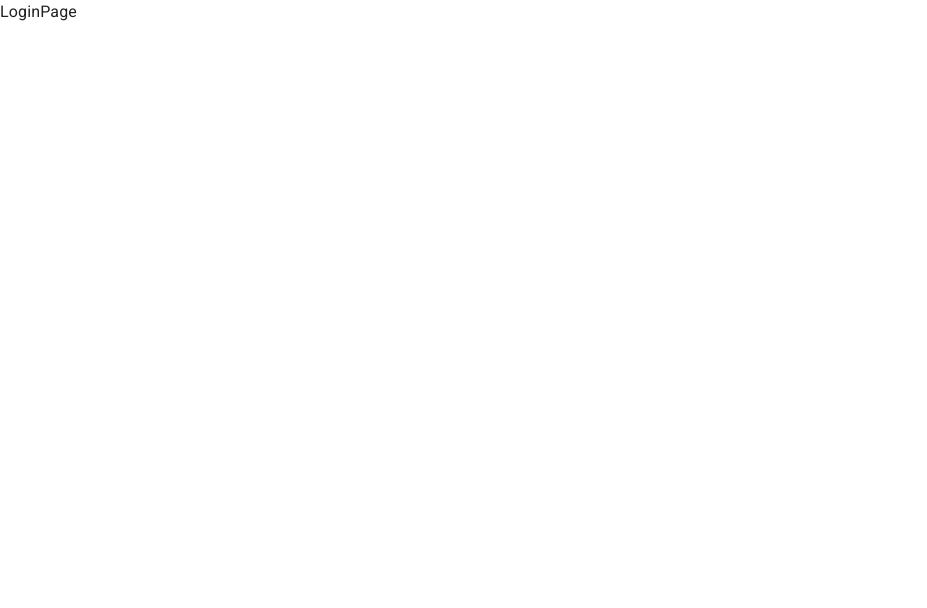
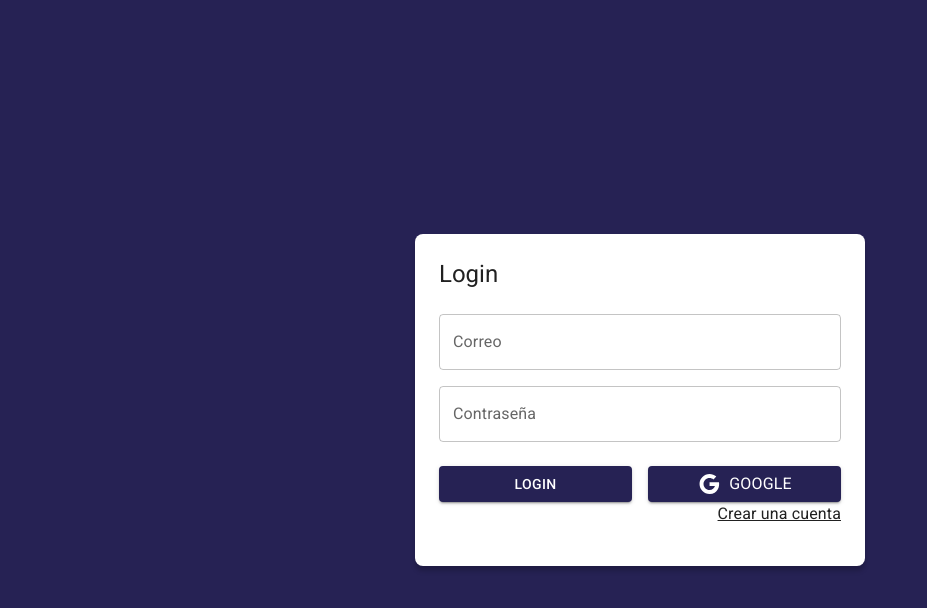
Before and after one commit to m01x/journal-app, a React (Vite) app: page /auth/login in a window 1280 px wide. Shown: the top 608 px of the page, without its empty margins (0-927 px from the left). Built offline with nearby package versions, Linux system fonts and the light colour scheme.

Commit message:
feat(Layout Auth, Layout Journal): se crea la GUI con layout del login, register y se inicia el layout de journalApp, sin comportamiento.

```diff
--- /dev/null
+++ b/src/auth/layout/AuthLayout.jsx
@@ -0,0 +1,25 @@
+import { Grid, Typography } from "@mui/material"
+
+export const AuthLayout = ({ children, title='' }) => {
+  return (
+    <Grid
+      container
+      spacing={0}
+      direction="column"
+      alignItems="center"
+      justifyContent="center"
+      sx={{ minHeight: '100vh', backgroundColor:'primary.main', padding: 4 }}
+    >
+      <Grid item
+        className='box-shadow'
+        xs={3}
+        sx={{ width: {md:450} ,backgroundColor: 'white', padding:3, borderRadius: 2  }}
+      >
+        <Typography variant="h5" sx={{mb:1}}>{title}</Typography>
+
+        {/* Children */}
+        {children}
+      </Grid>
+    </Grid>
+  )
+}
--- a/src/auth/pages/LoginPage.jsx
+++ b/src/auth/pages/LoginPage.jsx
@@ -1,6 +1,55 @@
+import { Link as RouterDomLink } from 'react-router-dom';
+import { Google } from "@mui/icons-material"
+import { Button, Grid, Link, TextField, Typography } from "@mui/material"
+import { AuthLayout } from '../layout/AuthLayout';
 
 export const LoginPage = () => {
   return (
-    <div>LoginPage</div>
+   <AuthLayout title='Login'>
+
+        <form>
+          <Grid container>
+            <Grid item xs={12} sx={{ mt:2 }}>
+              <TextField
+              label="Correo"
+              type="email"
+              placeholder="correo@google.com"
+              fullWidth
+              />
+            </Grid>
+
+            <Grid item xs={12} sx={{ mt:2 }}>
+              <TextField
+              label="Contraseña"
+              type="password"
+              placeholder="******"
+              fullWidth
+              />
+            </Grid>
+
+            <Grid container spacing={ 2 } sx={{ mb : 2 , mt : 1}}>
+              <Grid item xs={ 12 } sm={ 6 }>
+                <Button
+                  variant="contained"
+                  fullWidth
+                >Login</Button>
+              </Grid>
+
+              <Grid item xs={ 12 } sm={ 6 }>
+                <Button
+                  variant="contained"
+                  fullWidth
+                ><Google/>
+                <Typography sx={{ ml:1 }}>Google</Typography></Button>
+              </Grid>
+
+              <Grid container direction={"row"} justifyContent={"end"}>
+                <Link component={RouterDomLink} color="inherit" to="/auth/register">Crear una cuenta</Link>
+              </Grid>
+            </Grid>
+
+          </Grid>
+        </form>
+   </AuthLayout>
   )
 }
--- a/src/auth/pages/RegisterPage.jsx
+++ b/src/auth/pages/RegisterPage.jsx
@@ -1,6 +1,56 @@
+import { Link as RouterDomLink } from 'react-router-dom';
+import { Google } from "@mui/icons-material"
+import { Button, Grid, Link, TextField, Typography } from "@mui/material"
+import { AuthLayout } from '../layout/AuthLayout';
 
 export const RegisterPage = () => {
   return (
-    <div>RegisterPage</div>
+   <AuthLayout title='Crear cuenta'>
+
+        <form>
+          <Grid container>
+            <Grid item xs={12} sx={{ mt:2 }}>
+              <TextField
+              label="Nombre"
+              type="text"
+              placeholder="Tu nombre"
+              fullWidth
+              />
+            </Grid>
+            <Grid item xs={12} sx={{ mt:2 }}>
+              <TextField
+              label="Correo"
+              type="email"
+              placeholder="correo@google.com"
+              fullWidth
+              />
+            </Grid>
+
+            <Grid item xs={12} sx={{ mt:2 }}>
+              <TextField
+              label="Contraseña"
+              type="password"
+              placeholder="******"
+              fullWidth
+              />
+            </Grid>
+
+            <Grid container spacing={ 2 } sx={{ mb : 2 , mt : 1}}>
+              <Grid item xs={ 12 } sm={ 6 }>
+                <Button
+                  variant="contained"
+                  fullWidth
+                >Crear cuenta</Button>
+              </Grid>
+
+              <Grid container direction={"row"} justifyContent={"end"}>
+                <Typography sx={{ mr:1 }}>¿Ya tienes cuenta?</Typography>
+                <Link component={RouterDomLink} color="inherit" to="/auth/login">Ingresar</Link>
+              </Grid>
+            </Grid>
+
+          </Grid>
+        </form>
+   </AuthLayout>
   )
 }
--- a/src/auth/routes/AuthRoutes.jsx
+++ b/src/auth/routes/AuthRoutes.jsx
@@ -6,7 +6,7 @@ export const AuthRoutes = () => {
   return (
     <Routes>
         <Route path="login" element={ <LoginPage/> } />
-        <Route path="login" element={ <RegisterPage/> } />
+        {<Route path="register" element={ <RegisterPage/> } />}
 
         <Route path='/*' element={ <Navigate to='/auth/login' /> } />
     </Routes>
--- /dev/null
+++ b/src/journal/components/NavBar.jsx
@@ -0,0 +1,32 @@
+import { LogoutOutlined, MenuOutlined } from "@mui/icons-material"
+import { AppBar, Grid, IconButton, Toolbar, Typography } from "@mui/material"
+
+export const NavBar = ({ drawerWidth = 240 }) => {
+  return (
+    <AppBar
+        position="fixed"
+        sx={{
+            width: {sm: `calc(100% - ${drawerWidth}px)`},
+            ml:{ sm: `${drawerWidth}px`}
+        }}
+    >
+        <Toolbar>
+            <IconButton
+                color="inherit"
+                edge="start"
+                sx={{ mr:2, display:{ sm: 'none'} }}
+            >
+                <MenuOutlined/>
+            </IconButton>
+            <Grid container direction='row' justifyContent='space-between' alignItems="center">
+                <Typography variant="h6" noWrap component="div"> Journal App</Typography>
+
+                <IconButton color="error">
+                    <LogoutOutlined/>
+                </IconButton>
+            </Grid>
+        </Toolbar>
+
+    </AppBar>
+  )
+}
--- /dev/null
+++ b/src/journal/components/index.js
@@ -0,0 +1 @@
+export * from './NavBar';
--- /dev/null
+++ b/src/journal/layout/JournalLayout.jsx
@@ -0,0 +1,27 @@
+import { Box } from "@mui/material"
+import { NavBar } from "../components";
+
+
+const drawerWidth = 240;
+
+export const JournalLayout = ({ children }) => {
+  return (
+    <Box sx={{ display:'flex'}}>
+        {/* Nav Bar drawerWidth*/}
+        <NavBar drawerWidth={drawerWidth}/>
+
+        {/* Sidebar drawerWidth*/}
+
+        <Box
+            component='main'
+            sx={{ flexGrow: 1, p:3}}
+
+        >
+            {/* Toolbar */}
+            { children }
+
+        </Box>
+
+    </Box>
+  )
+}
--- a/src/journal/pages/JournalPage.jsx
+++ b/src/journal/pages/JournalPage.jsx
@@ -1,7 +1,10 @@
 import { Typography } from "@mui/material";
+import { JournalLayout } from "../layout/JournalLayout";
 
 export const JournalPage = () => {
   return (
-    <Typography variant='h1'>JournalPage</Typography>
+    <JournalLayout>
+      <Typography>Lorem ipsum dolor sit amet consectetur adipisicing elit. Quae inventore labore esse sit eligendi ab fugit, in dolorem recusandae ipsam itaque quaerat fuga atque facere, eum porro asperiores. Voluptatum aut soluta consequuntur neque molestias ad, iusto ea officiis, voluptatibus architecto id eius impedit voluptas. Sunt, quia. Dignissimos iure provident maiores?</Typography>
+    </JournalLayout>
   )
 }
--- a/src/styles.css
+++ b/src/styles.css
@@ -0,0 +1,3 @@
+.box-shadow {
+    box-shadow: 0px 5px 5px rgba(0, 0, 0, 0.2);
+}
```
